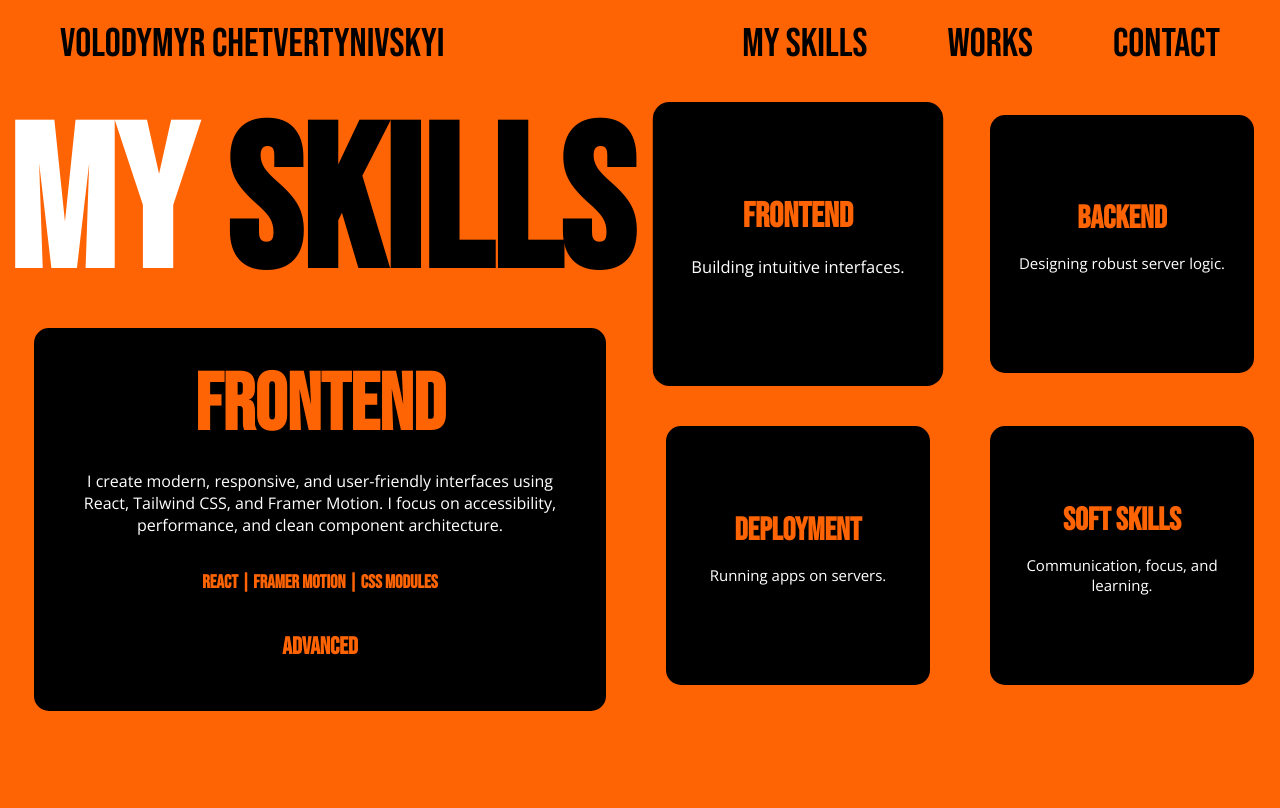
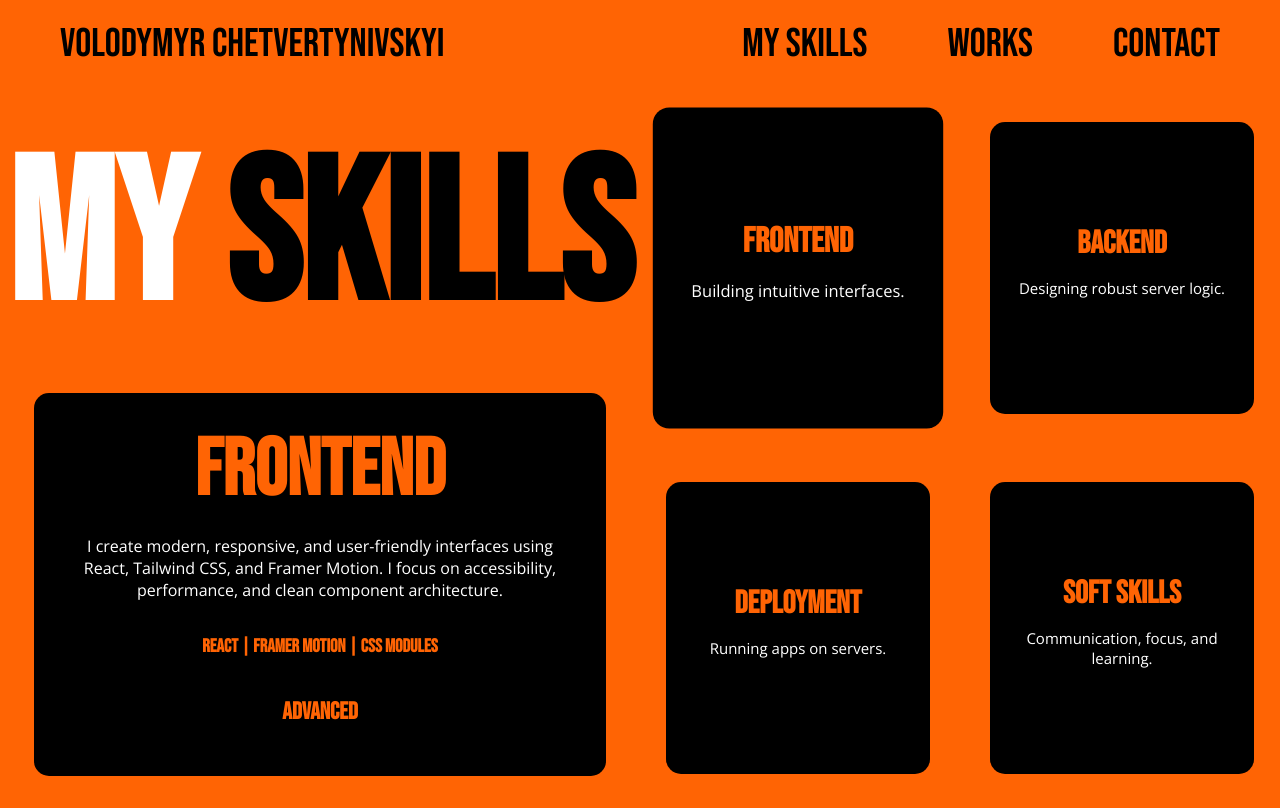
Before and after one commit to Mrkopir/Partfolio, a React (Create React App) app in the folder client/: page /skills in a window 1280 px wide. Built offline with nearby package versions, Linux system fonts and the light colour scheme; a web font is replaced by a local one.

Commit message:
version 1.1.2

```diff
--- a/client/src/pages/skills.page/skills.page.css
+++ b/client/src/pages/skills.page/skills.page.css
@@ -4,12 +4,16 @@ body {
 
 
 .SkillsPage{
+    display: flex;
+    flex-direction: column;
     min-height: 100vh;
     font-family: 'Bebas Neue', sans-serif;
 }
 
 .SkillsPageMain{
     display: flex;
+    align-self: center;
+    min-height: 90vh;
 }
 
 .SkillsPageMainRight {
--- a/client/src/pages/works.page/works.page.css
+++ b/client/src/pages/works.page/works.page.css
@@ -197,10 +197,6 @@ i {
 }
 
 @media (min-width: 2560px) {
-    .WorksPageMain {
-        height: 100vh;
-    }
-
     .WorksPageMainText h1 {
         font-size: 300px;
     }
@@ -222,10 +218,6 @@ i {
 
     .WorksPageBoardImage {
         height: 60%;
-    }
-
-    .WorkPageInfoDescription {
-        height: 200px;
     }
 
     .WorkPageInfoButtons button {
```
